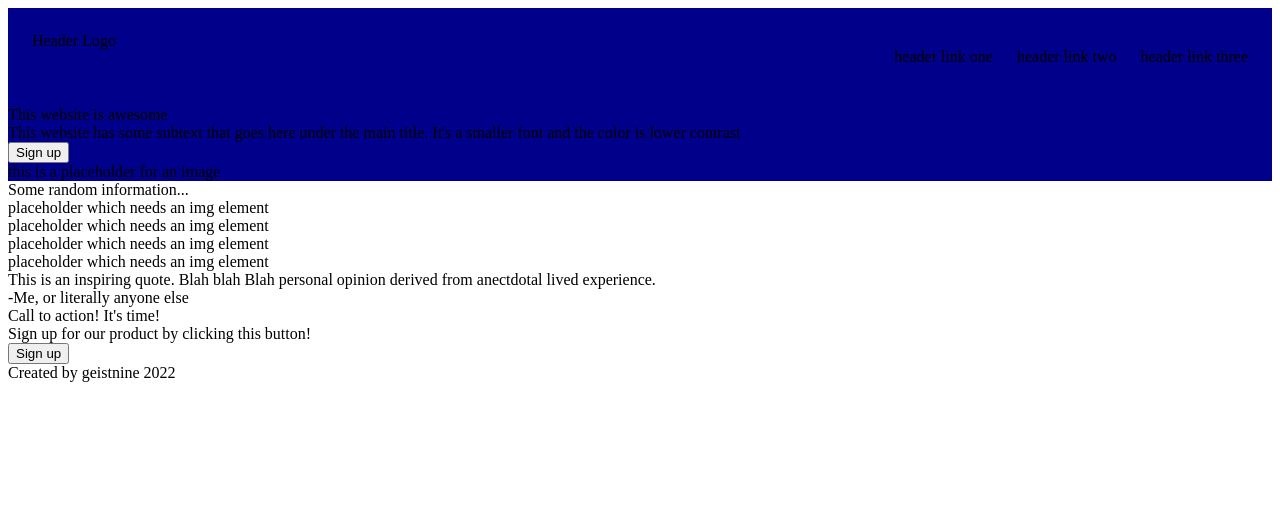
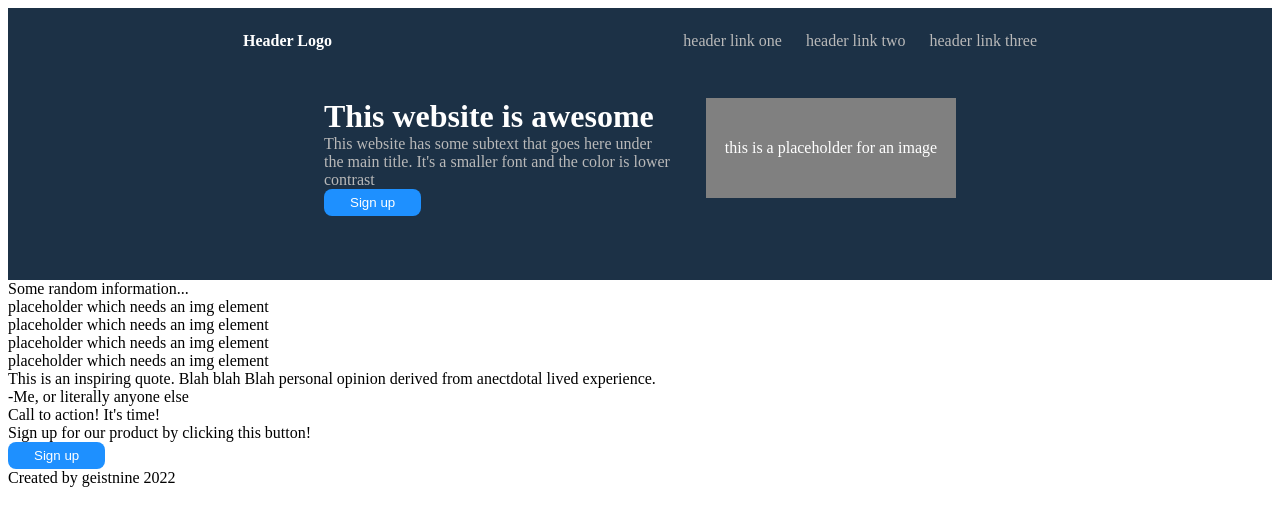
Before and after one commit to geistnine/LandingPage, a plain HTML site: page index.html in a window 1280 px wide. Drawn offline with Linux system fonts and the light colour scheme.

Commit message:
Completed header styling

```diff
--- a/index.html
+++ b/index.html
@@ -7,7 +7,7 @@
     </head>
     <body>
         <div class="header">
-            Header Logo
+            <div class="bold">Header Logo</div>
             <ul>
                 <li>header link one</li>
                 <li>header link two</li>
@@ -15,12 +15,14 @@
             </ul>
         </div>
         <div class="subheader">
-            <div>This website is awesome</div>
-            <div>This website has some subtext that goes here
-                under the main title. It's a smaller font and the color
-                is lower contrast
+            <div class="intro">
+                <div class="bold big">This website is awesome</div>
+                <div class="text">This website has some subtext that goes here
+                    under the main title. It's a smaller font and the color
+                    is lower contrast
+                </div>
+                <button>Sign up</button>
             </div>
-            <button>Sign up</button>
             <div class="image-placeholder">this is a placeholder
                 for an image
             </div>
--- a/styles.css
+++ b/styles.css
@@ -3,14 +3,37 @@ body {
     flex-direction: column;
 }
 .header, .subheader {
-    background-color: darkblue;
+    background-color: #1c3146;
+    color: white;
+    display: flex;
+    justify-content: center;
 }
 
 .header {
+    justify-content: space-between;
+    padding: 24px 235px 24px 235px;
+    align-items: flex-start;
+}
+
+.subheader {
+
+    gap: 32px;
+    padding: 24px;
+    padding-bottom: 82px;
+}
+.intro {
+    height: 100px;
+    width: 350px;
+    flex-wrap: wrap;
+}
+
+.image-placeholder {
     display: flex;
-    flex-direction: row;
-    justify-content: space-between;
-    padding: 24px;
+    align-items: center;
+    justify-content: center;
+    width: 250px;
+    height: 100px;
+    background-color: gray;
 }
 
 ul {
@@ -18,4 +41,24 @@ ul {
     flex-direction: row;
     gap: 24px;
     list-style: none;
+    margin: 0;
+    color: rgb(185, 185, 185);
 }
+
+.text {
+    color: rgb(185, 185, 185);
+}
+.bold {
+    font-weight: 900;
+}
+.big {
+    font-size: 32px;
+}
+
+button {
+    padding: 4px 24px;
+    background-color: dodgerblue;
+    color: white;
+    border-radius: 8px;
+    border-color: transparent;
+}
```
